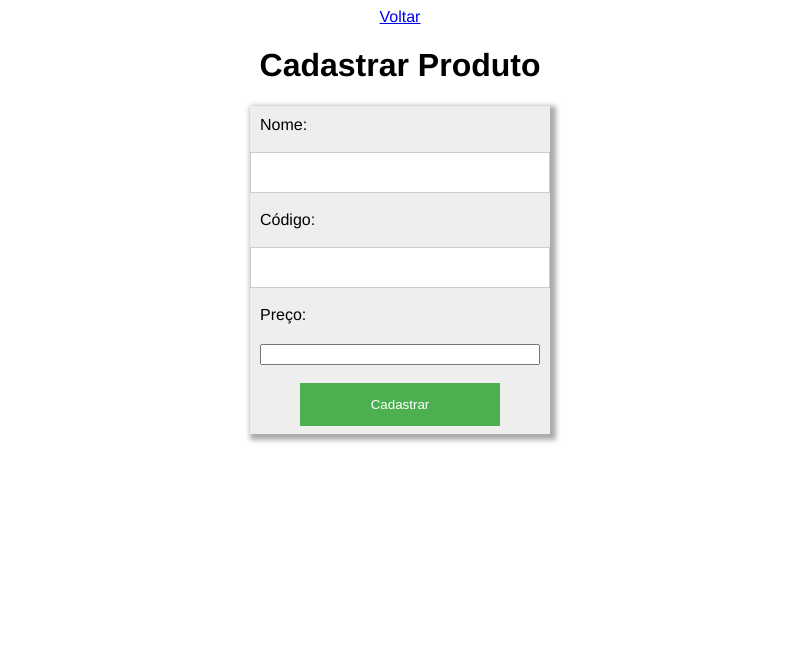
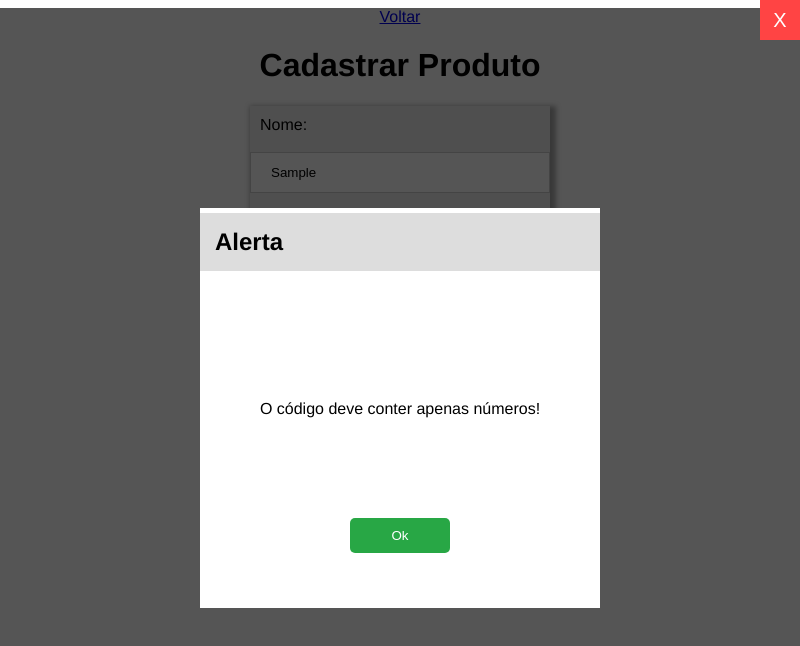
Before and after one commit to Ruan6400/Caixa_Mercado, an Electron app: page cadastrar.html in a window 800 px wide. Both pictures are taken after typing "Sample", "Sample", "5" into the empty fields and a click on the input "Cadastrar". Drawn offline with Linux system fonts and the light colour scheme.

Commit message:
Add files via upload

```diff
--- a/cadastrar.html
+++ b/cadastrar.html
@@ -5,9 +5,11 @@
     <meta name="viewport" content="width=device-width, initial-scale=1.0">
     <title>Cadastro de produtos</title>
     <link href="css/register.css" rel="stylesheet">
+    <link href="css/popup.css" rel="stylesheet">
     <script src="js/cadastrar.js"></script>
 </head>
 <body>
+    <button id="Close">X</button>
     <a href="index.html">Voltar</a>
     <h1>Cadastrar Produto</h1>
     <form>
--- /dev/null
+++ b/css/popup.css
@@ -0,0 +1,87 @@
+#darkscreen{
+    width: 100vw;
+    height: 100vh;
+    background-color: #000a;
+    position: absolute;
+    transition: opacity 0.5s;
+    opacity: 0;
+}
+
+#darkscreen>div{
+    width: 50vw;
+    height: 50vh;
+    background-color: #fff;
+    position: absolute;
+    top: 25vh;
+    left: 25vw;
+    z-index: 1;
+    display: flex;
+    flex-wrap: wrap;
+    align-items: center;
+    justify-content: center;
+    row-gap: 0;
+    position: relative;
+}
+
+#darkscreen p{
+    flex-basis: 100%;
+    text-align: center;
+    margin: 0 auto;
+}
+#darkscreen h2{
+    margin: 0 auto;
+    padding-left: 15px;
+    padding-bottom: 15px;
+    padding-top: 15px;
+    text-align: start;
+    flex-basis: 100%;
+    position: relative;
+    top: -40px;
+    background-color: #ddd;
+}
+#darkscreen button{
+    padding: 10px 20px;
+    margin: 10px;
+    border: none;
+    cursor: pointer;
+    color: #fff;
+    width: 100px;
+    border-radius: 5px;
+}
+#darkscreen button:first-of-type{
+    background-color: #28a745;
+}
+#darkscreen button:first-of-type:hover{
+    background-color: #218838;
+}
+
+
+#darkscreen button:nth-of-type(2){
+    background-color: #f44;
+}
+#darkscreen button:nth-of-type(2):hover{
+    background-color: #a22;
+}
+
+#Close{
+    position: absolute;
+    top: 0;
+    right: 0;
+    cursor: pointer;
+    color: #fff;
+    background-color: #f44;
+    user-select: none;
+    font-size: 20px;
+    z-index: 2;
+    width: 30px;
+    display: flex;
+    align-items: center;
+    justify-content: center;
+    border-radius: 0 0 0 0;
+    border: none;
+    width: 40px;
+    height: 40px;
+}
+#Close:hover{
+    background-color: #a22;
+}
--- a/js/cadastrar.js
+++ b/js/cadastrar.js
@@ -1,5 +1,7 @@
 function Cadastro(){
-
+    document.getElementById('Close').addEventListener('click',()=>{
+        window.close()
+    })
     let form = document.querySelector("form")
     form.addEventListener("submit",function(event){
         event.preventDefault()
@@ -7,33 +9,61 @@ function Cadastro(){
         const codigo = document.querySelector("#codigo").value
         const preco = document.querySelector("#preco").value
         if(nome == "" || codigo == "" || preco == ""){
-            console.log("Preencha todos os campos!")
-            form.reset()
+            alertar("Alerta","Preencha todos os campos!")
+            document.querySelector('#darkscreen button:first-of-type').addEventListener('click',()=>{
+                form.reset()
+            })
         }else{
             if(/[^0-9]/.test(codigo)){
-                console.log("Código inválido!")
+                alertar("Alerta","O código deve conter apenas números!")
+                document.querySelector('#darkscreen button:first-of-type').addEventListener('click',()=>{
                 form.reset()
+            })
             }else{
                 const url = new URL("http://localhost:3000/cadastrar");
                 const formData = new FormData(form)
-                if(confirm(`
-                    Nome: ${nome}
-                    Código: ${codigo}
-                    Preço: R$${preco}
-                    Deseja cadastrar este produto?`)){
+                alertar("Confirmação",`
+                    Nome: ${nome}<br>
+                    Código: ${codigo}<br>
+                    Preço: R$${preco}<br>
+                    Deseja cadastrar este produto?`,true)
+                document.querySelector('#darkscreen button:first-of-type').addEventListener('click',()=>{
                     fetch(url,{method:'POST',body:formData}).then(
-                        console.log('Produto cadastrado')
+                        alertar("Mensagem","Produto cadastrado com sucesso!")
                     ).catch(err=>{
                         console.log('erro')
                         console.error(err)
                     })
-                }
+                    form.reset()
+                })
                 form.reset()
             }
         }
     })
 }
 
+function alertar(titulo="Alerta",mensagem,opcional=false){
+    document.body.insertAdjacentHTML('beforeend',`
+        <div id="darkscreen">
+            <div>
+                <h2>${titulo}</h2>
+                <p>${mensagem}</p>
+                <button>Ok</button>
+                ${opcional?'<button>Cancelar</button>':''}
+            </div>
+        </div>
+        `)
+    document.querySelector('#darkscreen>div>button').addEventListener('click',()=>{
+        document.getElementById('darkscreen').remove()
+        rep_alert = true
+    })
+    if(opcional){document.querySelector('#darkscreen>div>button:nth-of-type(2)').addEventListener('click',()=>{
+        document.getElementById('darkscreen').remove()
+        rep_alert = false
+    })}
+    setTimeout(()=>{document.getElementById('darkscreen').style.opacity=1},100)
+}
+
 
 
 document.addEventListener("DOMContentLoaded",Cadastro)
--- a/server.js
+++ b/server.js
@@ -182,7 +182,7 @@ app.post('/pagar',tratalogin.none(),(req,res)=>{
     const {itens,total,troco} = req.body;
     try{
         Imprimir(itens,total,troco);
-        res.send('done')
+        res.send('Recibo gerado com sucesso');
     }catch(err){
         console.error(err)
         res.send("não deu")
```
Also changed, not shown: index.html (+14 -4 lines), js/script.js (+55 -20 lines), 1 other file.
